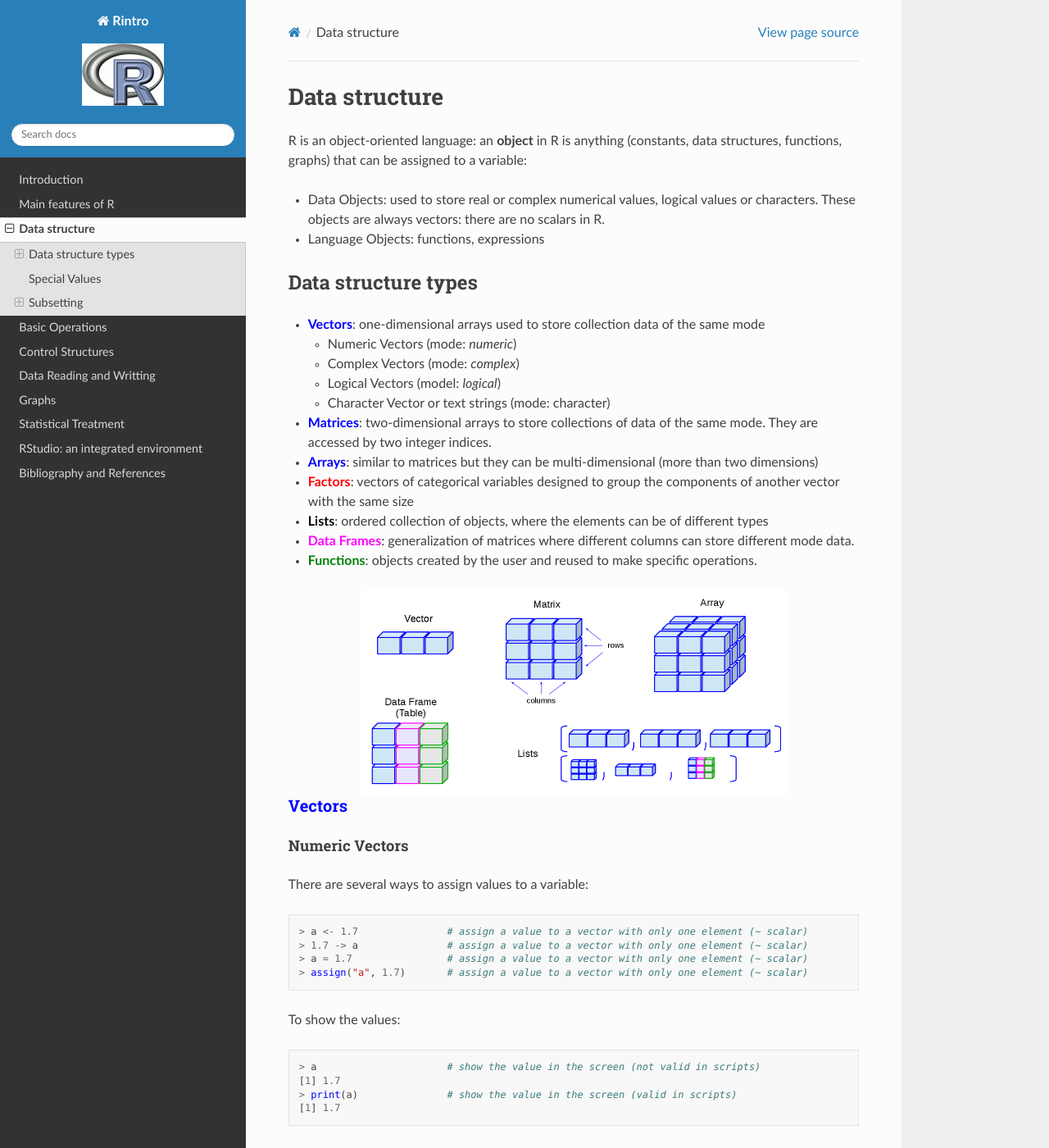
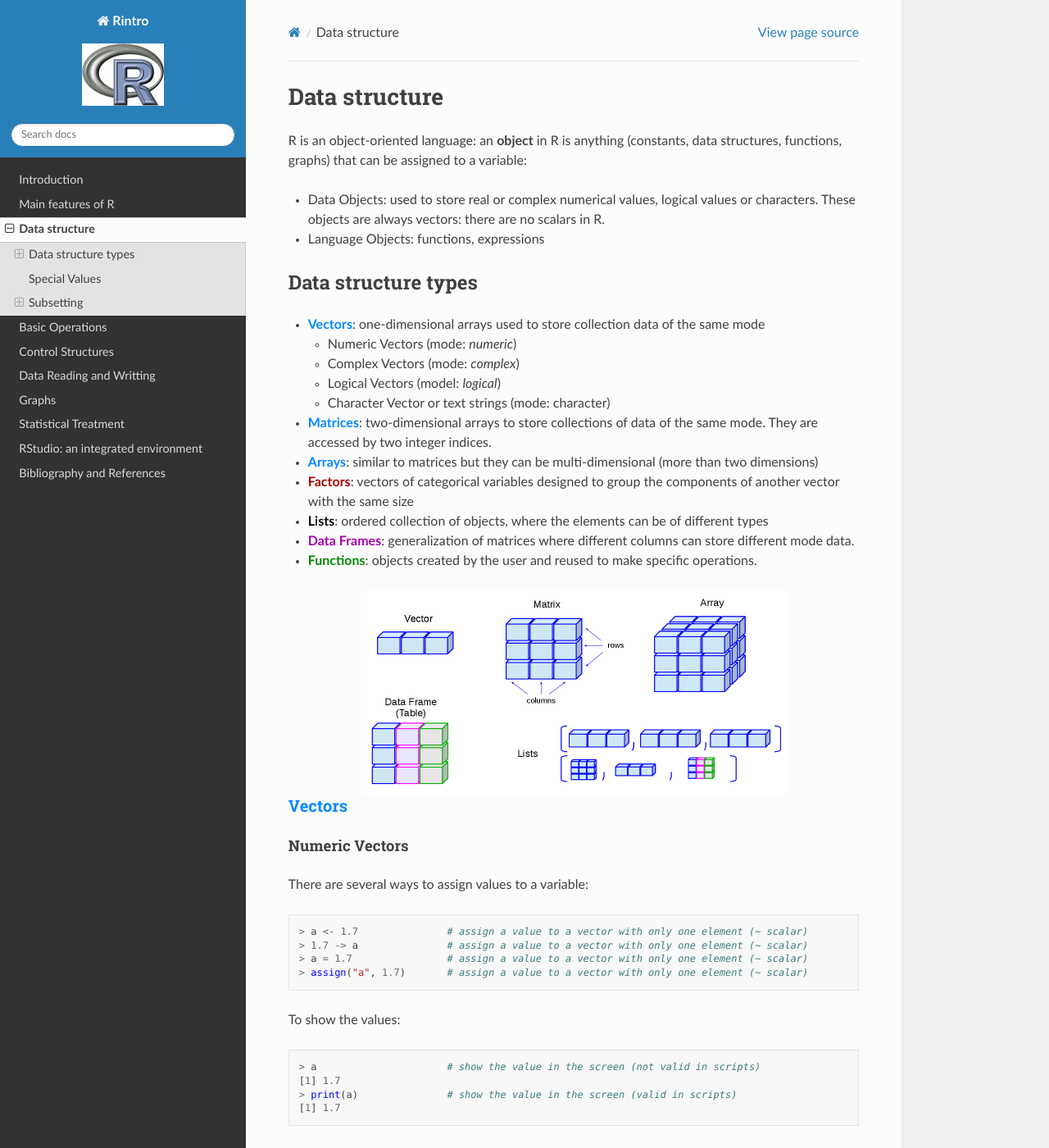
Before and after one commit to mtceballos/Rintro, a Sphinx documentation site: the page built from doc/dataStruct.rst, in a window 1280 px wide and 1400 px high. Shown: the whole window at 82% size. Built offline with Sphinx 7.4.7 and the Read the Docs theme 3.1.0, drawn with Linux system fonts in a browser that asks for light colours.

```diff
--- a/doc/_static/default.css
+++ b/doc/_static/default.css
@@ -4,31 +4,31 @@
 }
 
 .red {
-    color: red;
+    color: #AA0000;
 }
 .bred{
-    color: red;
+    color: #AA0000;
     font-weight: bold;
 }
 .blue {
-    color: blue;
+    color: #0088FF;
 }
 .bblue {
-    color: blue;
+    color: #0088FF;
     font-weight: bold;
 }
 .green {
-    color: green;
+    color: #008800;
 }
 .bgreen {
-    color: green;
+    color: #008800;
     font-weight: bold;
 }
 .magenta{
-    color: #FF00FF;
+    color: #AA00AA;
 }
 .bmagenta{
-    color: #FF00FF;
+    color: #AA00AA;
     font-weight: bold;
 }
 .gray{
--- a/doc/dataStruct.rst
+++ b/doc/dataStruct.rst
@@ -340,8 +340,8 @@
 
 .. _lists:
 
-Lists
-------
+:bblack:`Lists`
+---------------
 Lists are ordered collections of objects, where the elements can be of a different type (a list can
 be a combination of matrices, vectors, other lists, etc.) They are created using the ``list()`` function:
 
```
